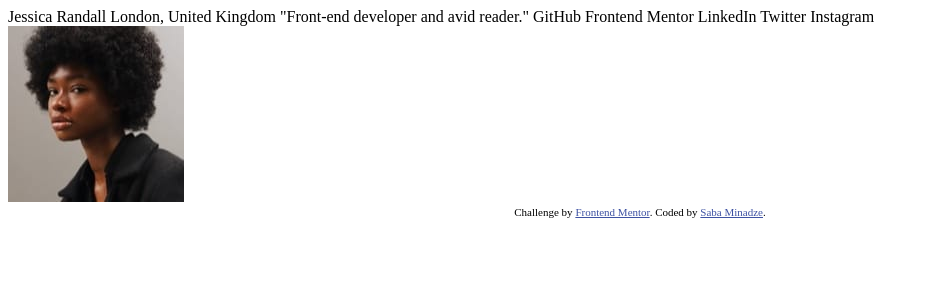
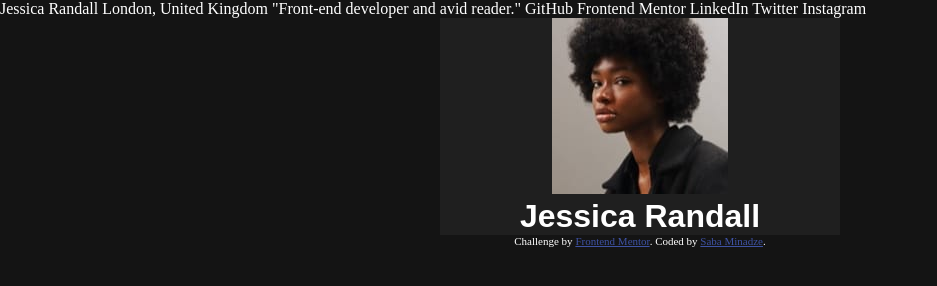
Before and after one commit to SabaMinadze/social-links-profile-main, a plain HTML site: page index.html in a window 1280 px wide. Shown: the whole page, without its empty margins (0-937 px from the left). Drawn offline with Linux system fonts and the light colour scheme.

Commit message:
Add code

```diff
--- a/index.html
+++ b/index.html
@@ -7,7 +7,7 @@
   <title>Frontend Mentor | Social links profile</title>
   <link rel="stylesheet" href="styles.css">
   <style>
-    .attribution { font-size: 11px; text-align: center; }
+    .attribution { font-size: 11px;}
     .attribution a { color: hsl(228, 45%, 44%); }
   </style>
 </head>
@@ -23,14 +23,15 @@
   Twitter
   Instagram
 
-  <div class="container">
+  <center><div class="container">
     <img src="./assets/images/avatar-jessica.jpeg" alt="">
-  </div>
+    <h1>Jessica Randall</h1>
+  </div></center>
 
 
-  <div class="attribution">
+  <center><div class="attribution">
     Challenge by <a href="https://www.frontendmentor.io?ref=challenge" target="_blank">Frontend Mentor</a>.
     Coded by <a href="https://github.com/SabaMinadze">Saba Minadze</a>.
-  </div>
+  </div></center>
 </body>
 </html>
--- a/styles.css
+++ b/styles.css
@@ -0,0 +1,18 @@
+*{
+    padding: 0;
+    margin: 0;
+    color: white;
+    box-sizing: border-box;
+}
+
+body{
+    background-color: rgb(20,20,20);
+}
+
+@import url('https://fonts.googleapis.com/css2?family=Red+Hat+Display:wght@400;700&display=swap');
+
+.container{
+    max-width: 400px;
+    background-color: rgb(31,31,31);
+    font-family: 'Red Hat Display', sans-serif;
+}
```
